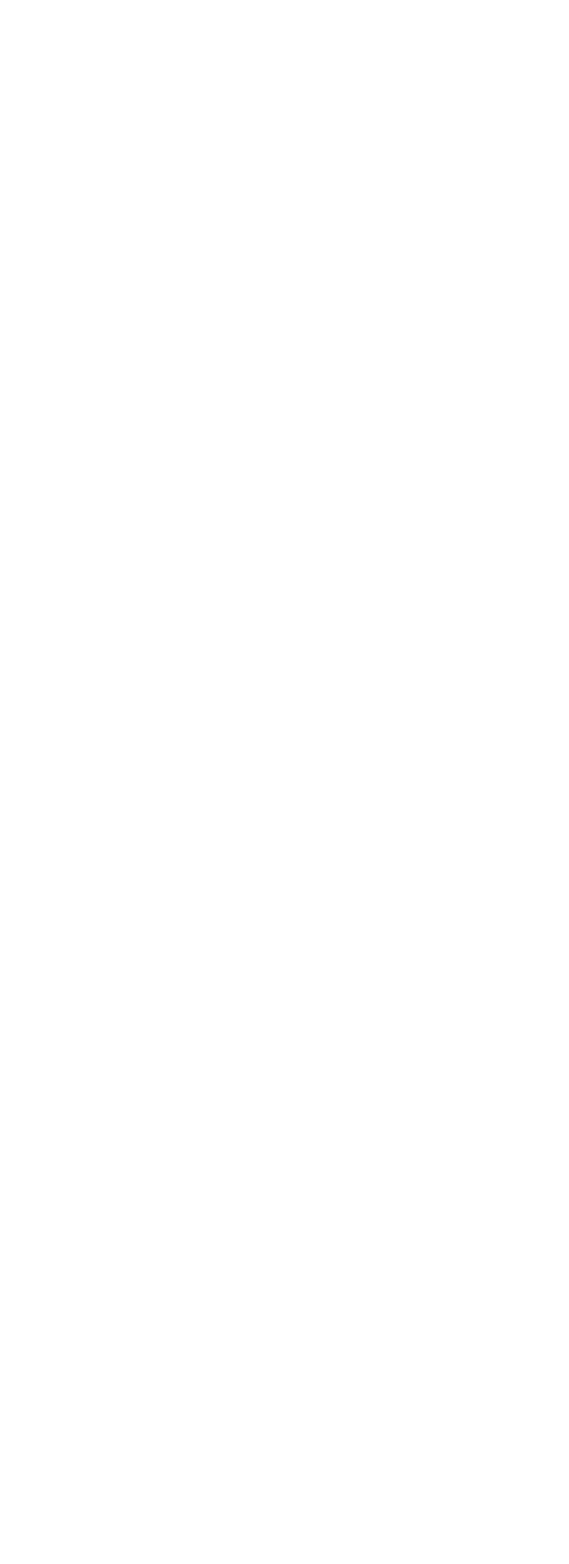
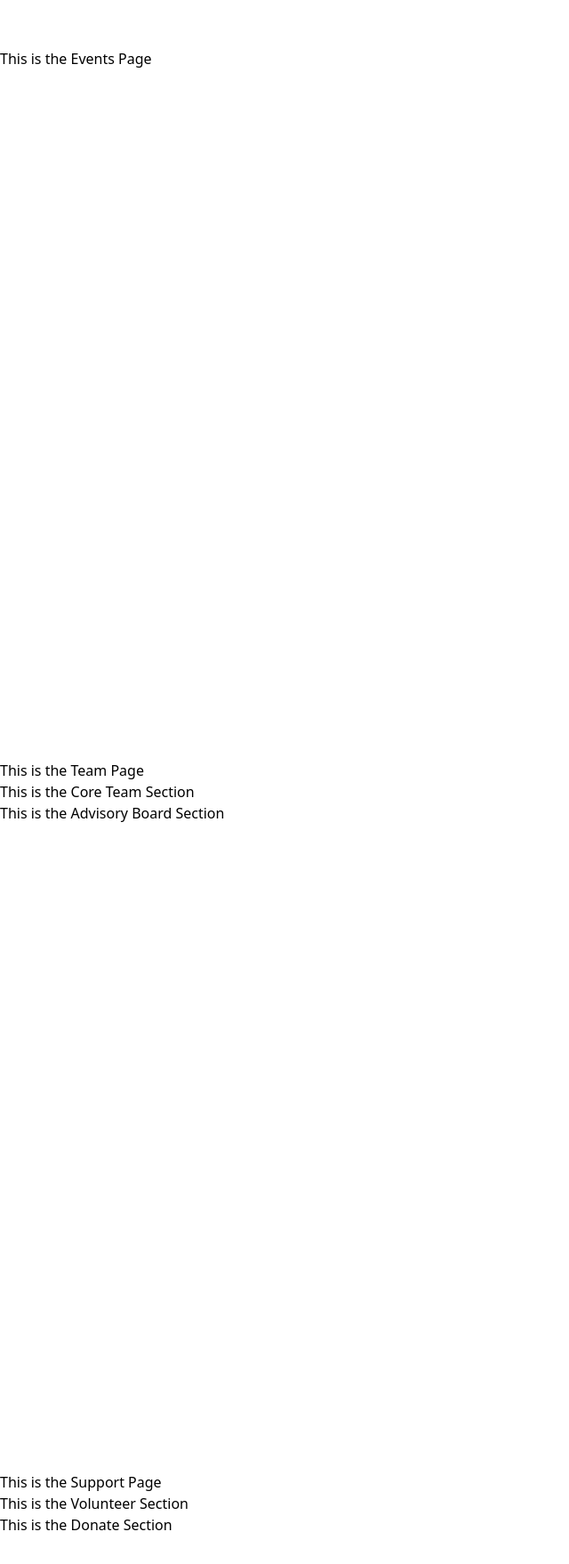
Before and after one commit to AbdulBaseetShabi/manarah-institute, a Next.js app: page / in a window 1280 px wide. Shown: the part 814-2572 px from the top of the page at 89% size, without its empty margins (0-640 px from the left). Before the commit the page ends 800 px from the top, so only its background shows below. Built offline with nearby package versions, Linux system fonts and the light colour scheme.

Commit message:
added all needed pages and sections

```diff
--- a/src/app/common/navigation-bar.tsx
+++ b/src/app/common/navigation-bar.tsx
@@ -63,7 +63,7 @@ const NavigationBarDesktop = () => {
               }
 
               return (
-                <li>
+                <li key={index}>
                   <div className="dropdown dropdown-bottom dropdown-end dropdown-hover">
                     <div tabIndex={0} role="button">
                       {label}
@@ -72,8 +72,8 @@ const NavigationBarDesktop = () => {
                       tabIndex={0}
                       className="dropdown-content menu p-2 z-[1] w-44 p-2 shadow bg-white"
                     >
-                      {sub_routes.map(({ id, label }) => (
-                        <li>
+                      {sub_routes.map(({ id, label }, index) => (
+                        <li key={index}>
                           <Link href={id}>{label}</Link>
                         </li>
                       ))}
--- /dev/null
+++ b/src/app/common/page-layout.tsx
@@ -0,0 +1,9 @@
+const PageLayout = ({
+  children,
+}: Readonly<{
+  children: React.ReactNode;
+}>) => {
+  return <div className="w-screen h-screen">{children}</div>;
+};
+
+export default PageLayout;
--- a/src/app/page.tsx
+++ b/src/app/page.tsx
@@ -1,10 +1,19 @@
 import NavigationBar from "./common/navigation-bar";
+import Contact from "./pages/contact";
+import Events from "./pages/events";
+import Home from "./pages/home";
+import Support from "./pages/support";
+import Team from "./pages/team";
 
 const Main = () => {
   return (
     <main>
       <NavigationBar />
-      This is the main page of the application
+      <Home />
+      <Events />
+      <Team />
+      <Support />
+      <Contact />
     </main>
   );
 }
--- /dev/null
+++ b/src/app/pages/contact.tsx
@@ -0,0 +1,11 @@
+import PageLayout from "../common/page-layout";
+
+const Contact = () => {
+    return (
+        <PageLayout>
+            <div>This is the Contact Page</div>
+        </PageLayout>
+    );
+}
+
+export default Contact;
--- /dev/null
+++ b/src/app/pages/events.tsx
@@ -0,0 +1,11 @@
+import PageLayout from "../common/page-layout";
+
+const Events = () => {
+  return (
+    <PageLayout>
+      <div>This is the Events Page</div>
+    </PageLayout>
+  );
+};
+
+export default Events;
--- /dev/null
+++ b/src/app/pages/home.tsx
@@ -0,0 +1,11 @@
+import PageLayout from "../common/page-layout";
+
+const Home = () => {
+  return (
+    <PageLayout>
+      <div>This is the Home Page</div>
+    </PageLayout>
+  );
+};
+
+export default Home;
--- /dev/null
+++ b/src/app/pages/support.tsx
@@ -0,0 +1,15 @@
+import PageLayout from "../common/page-layout";
+import Donate from "./support/donate";
+import Volunteer from "./support/volunteer";
+
+const Support = () => {
+  return (
+    <PageLayout>
+      <div>This is the Support Page</div>
+      <Volunteer />
+      <Donate />
+    </PageLayout>
+  );
+};
+
+export default Support;
--- /dev/null
+++ b/src/app/pages/support/donate.tsx
@@ -0,0 +1,5 @@
+const Donate = () => {
+  return <div>This is the Donate Section</div>;
+};
+
+export default Donate;
--- /dev/null
+++ b/src/app/pages/support/volunteer.tsx
@@ -0,0 +1,5 @@
+const Volunteer = () => {
+  return <div>This is the Volunteer Section</div>;
+};
+
+export default Volunteer;
--- /dev/null
+++ b/src/app/pages/team.tsx
@@ -0,0 +1,15 @@
+import PageLayout from "../common/page-layout";
+import AdvisoryBoard from "./team/advisory";
+import CoreTeam from "./team/core";
+
+const Team = () => {
+  return (
+    <PageLayout>
+      <div>This is the Team Page</div>
+      <CoreTeam />
+      <AdvisoryBoard />
+    </PageLayout>
+  );
+};
+
+export default Team;
--- /dev/null
+++ b/src/app/pages/team/advisory.tsx
@@ -0,0 +1,5 @@
+const AdvisoryBoard = () => {
+  return <div>This is the Advisory Board Section</div>;
+};
+
+export default AdvisoryBoard;
--- /dev/null
+++ b/src/app/pages/team/core.tsx
@@ -0,0 +1,5 @@
+const CoreTeam = () => {
+  return <div>This is the Core Team Section</div>;
+};
+
+export default CoreTeam;
```
